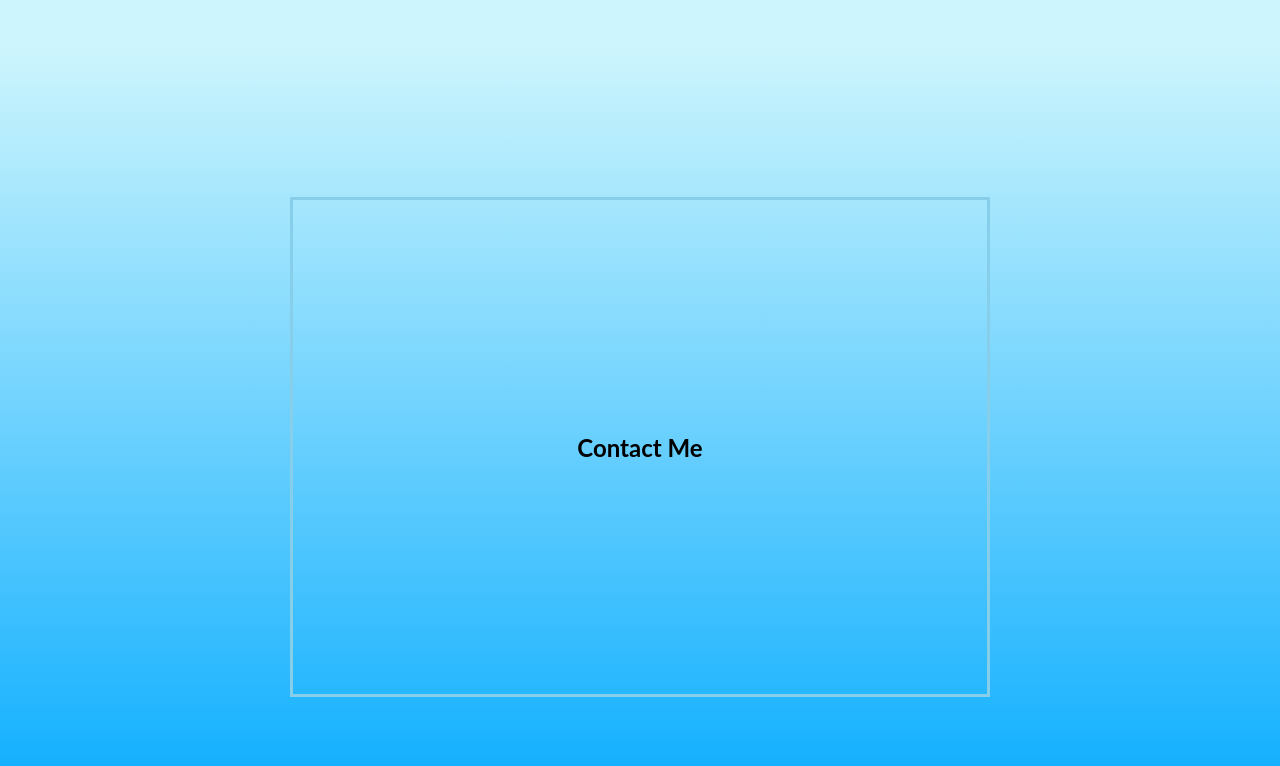
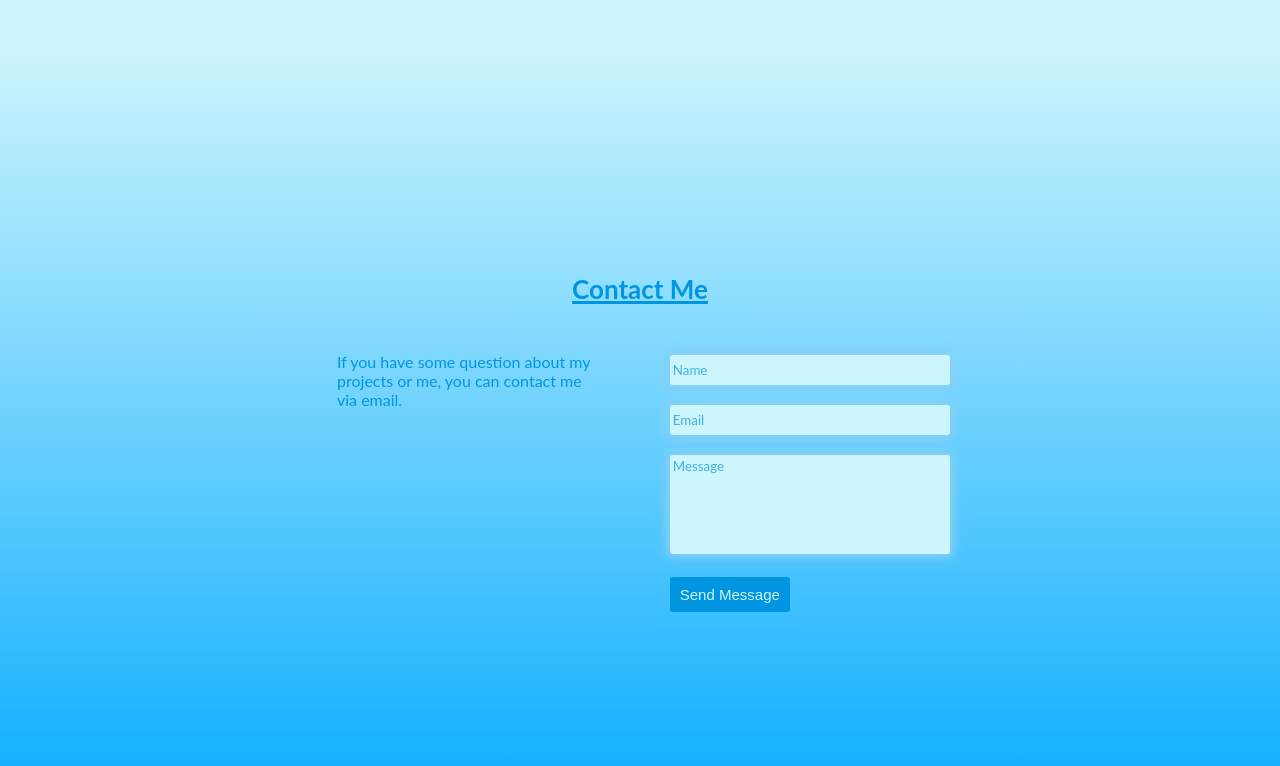
Before and after one commit to DarkEngelBlood/Portfolio, a plain HTML site: page index.html in a window 1280 px wide. Shown: the part 2003-2769 px from the top of the page. Drawn offline with Linux system fonts and the light colour scheme.

Commit message:
first-changes

```diff
--- a/index.html
+++ b/index.html
@@ -41,6 +41,25 @@
     <div id="divider-3" class="divider"></div>
     <section id="contact-me" class="contact-me">
       <h2>Contact Me</h2>
+      <div class="flow">
+        <div class="contact-information">
+          <p>If you have some question about my projects or me, you can contact me via email.</p>
+        </div>
+        <div class="form-container">
+        <form id="form" method="POST">
+          <label for="name" class="hidden-label">name
+          </label>
+            <input type="text" name="name" id="name" placeholder="Name" autocomplete="off" required>
+          <label for="email" class="hidden-label">email
+          </label>
+            <input type="email" name="email" id="email" placeholder="Email" autocomplete="off" required>
+          <label for="message" class="hidden-label">message
+          </label>
+            <textarea name="message" id="message" placeholder="Message" rows="6" required></textarea>
+            <input id="submit" type="submit" value="Send Message">
+        </form>
+        </div>
+      </div>
       <a class="back-to-top" href="#top">Back To Top</a>
     </section>
     <footer class="footer">
--- a/styles.css
+++ b/styles.css
@@ -75,6 +75,9 @@
 
 .nav a:hover {
   color: #6689CC;
+  text-decoration: underline;
+  text-underline-offset: 6px;
+  text-decoration-thickness: 3px;
 }
 
 .nav a:active {
@@ -83,14 +86,6 @@
 }
 
 /* /NAVBAR */
-  /* BACK-TO-TOP */
-
-  #top {
-    position: absolute;
-    top: 0;
-  }
-
-  /* /BACK-TO-TOP */
 /* WELCOME SECTION */
 
 .welcome {
@@ -105,7 +100,6 @@
   height: 500px;
   max-width: 700px;
   text-align: left;
-    color: #fff;
 }
 
 .welcome::before {
@@ -185,6 +179,7 @@
   font-size: 22px;
   color: #EEF0F2;
   margin-bottom: -1px;
+  font-style: italic;
 }
 
 .div-icons {
@@ -204,11 +199,11 @@
 }
 
 .l-icon {
-    left: 0px;
+  left: 2px;
 }
 
 .r-icon {
-    left: 55px;
+  left: 57px;
 }
 
 .arrow-icon {
@@ -267,11 +262,11 @@
   display: flex;
   justify-content: center;
   align-items: center;
+  flex-direction: column;
   height: 500px;
   max-width: 700px;
   margin: 0 auto;
   margin-bottom: 150px;
-    border: skyblue solid 3px;
 }
 
 .contact-me::before {
@@ -283,14 +278,121 @@
   background: linear-gradient(0deg, #00A9FF,  #CDF5FD02)
 }
 
+.contact-me > h2 {
+  color: #0095E1;
+  font-size: 26px;
+  text-decoration: underline;
+  text-decoration-thickness: 3px;
+}
+
+.flow {
+  display: flex;
+  flex-direction: row;
+  align-items: center;
+  justify-content: center;
+  margin-top: 40px;
+}
+
+.hidden-label {
+  position: absolute;
+  width: 0;
+  overflow: hidden;
+}
+
+.contact-information {
+  padding-left: 40px;
+  color: #0095E1;
+  align-self: flex-start;
+  margin: 7px;
+}
+
+
+#form {
+  padding: 0 50px;
+}
+
+#email, #name {
+  padding-left: 3px;
+  width: 100%;
+  height: 30px;
+}
+
+#message {
+  resize: none;
+  padding-left: 3px;
+  width: 100%;
+  padding-top: 3px;
+}
+
+#submit {
+  margin: 10px;
+  width: 120px;
+  height: 35px;
+  background-color: #0095E1;
+  border: none;
+  color: #CDF5FD;
+  font-size: 15px;
+  border-radius: 3px;
+  transition: 0.2s;
+}
+
+#submit:hover {
+  background-color: #CDF5FD;
+  box-shadow: 0 0 0 1px #0095E1;
+  color: #0095E1;
+}
+
+#email, #name, #message {
+  margin: 10px;
+  background-color: #CDF5FD;
+  color: #000;
+  border: none;
+  transition: 0.2s;
+  border-radius: 3px;
+  box-shadow: 0 0 10px 4px #89CFF3;
+  font-family: 'Lato', sans-serif;
+}
+
+#email:focus, #name:focus, #message:focus {
+  box-shadow: 0 0 0 1px #0095E1;
+  outline: none;
+  box-sizing: border-box;
+}
+
+#message::placeholder, #email::placeholder, #name::placeholder {
+  font-family: 'Lato', sans-serif;
+  opacity: 0.7;
+  color: #0095E1;
+}
+
 /* /CONTACT */
+/* BACK-TO-TOP */
+
+#top {
+  position: absolute;
+  top: 0;
+}
 
 .back-to-top {
   position: absolute;
-    bottom: -100px;
-    border: red solid 3px;
+  bottom: -115px;
+  text-decoration: none;
+  color: #CDF5FD;
+  font-size: 20;
+  transition: 0.2s;
+  font-weight: 600;
 }
 
+.back-to-top:hover {
+  transform: scale(1.1);
+}
+
+.back-to-top:active {
+  color: #0095E1;
+  transition: 0.1s;
+}
+
+/* /BACK-TO-TOP */
 /* FOOTER */
 
 .footer {
@@ -304,7 +406,7 @@
 }
 
 .footer p {
-    font-size: 18px;
+  font-size: 17px;
   color: #CDF5FD;
 }
 
```
Lines whose indentation alone changed are shown as unchanged.
